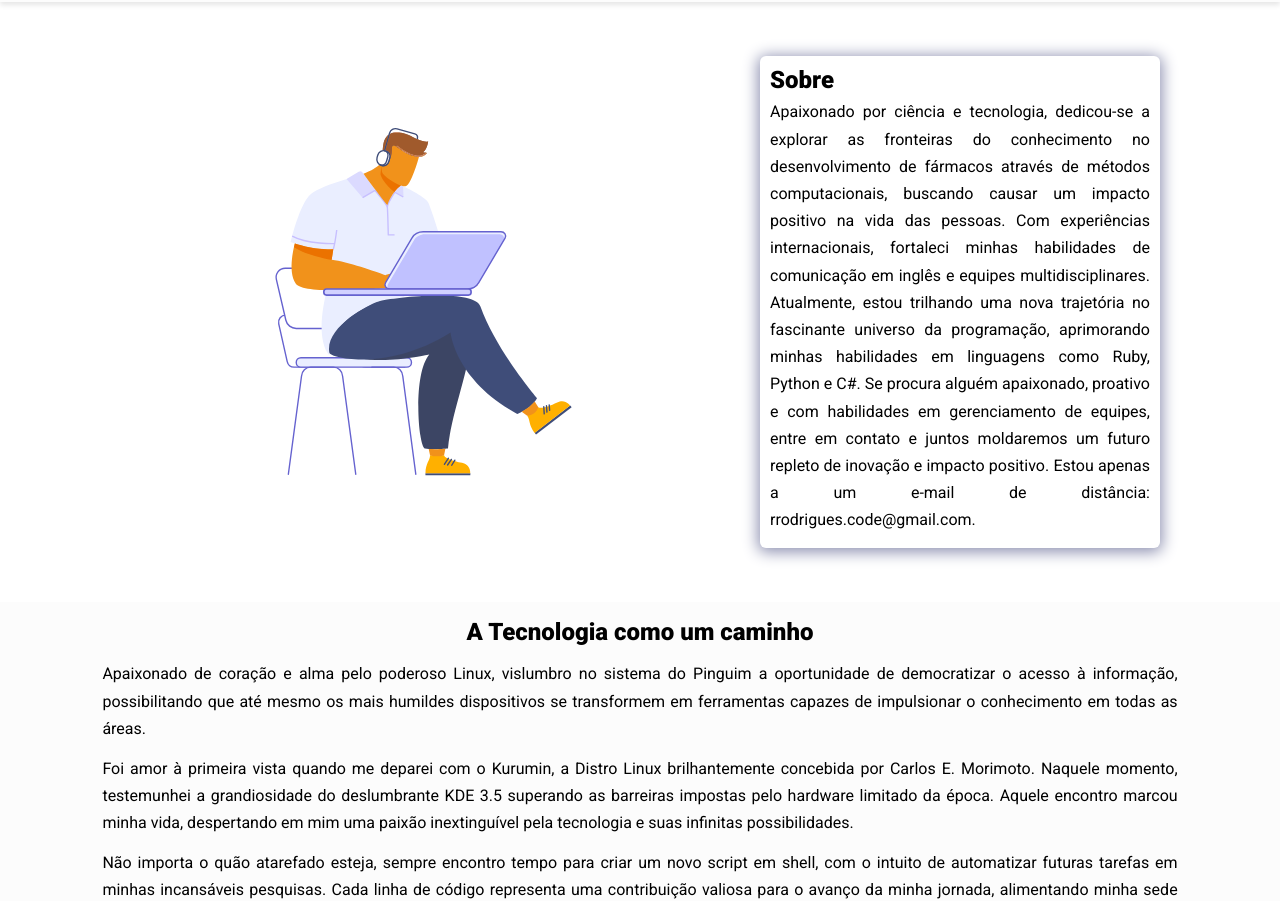
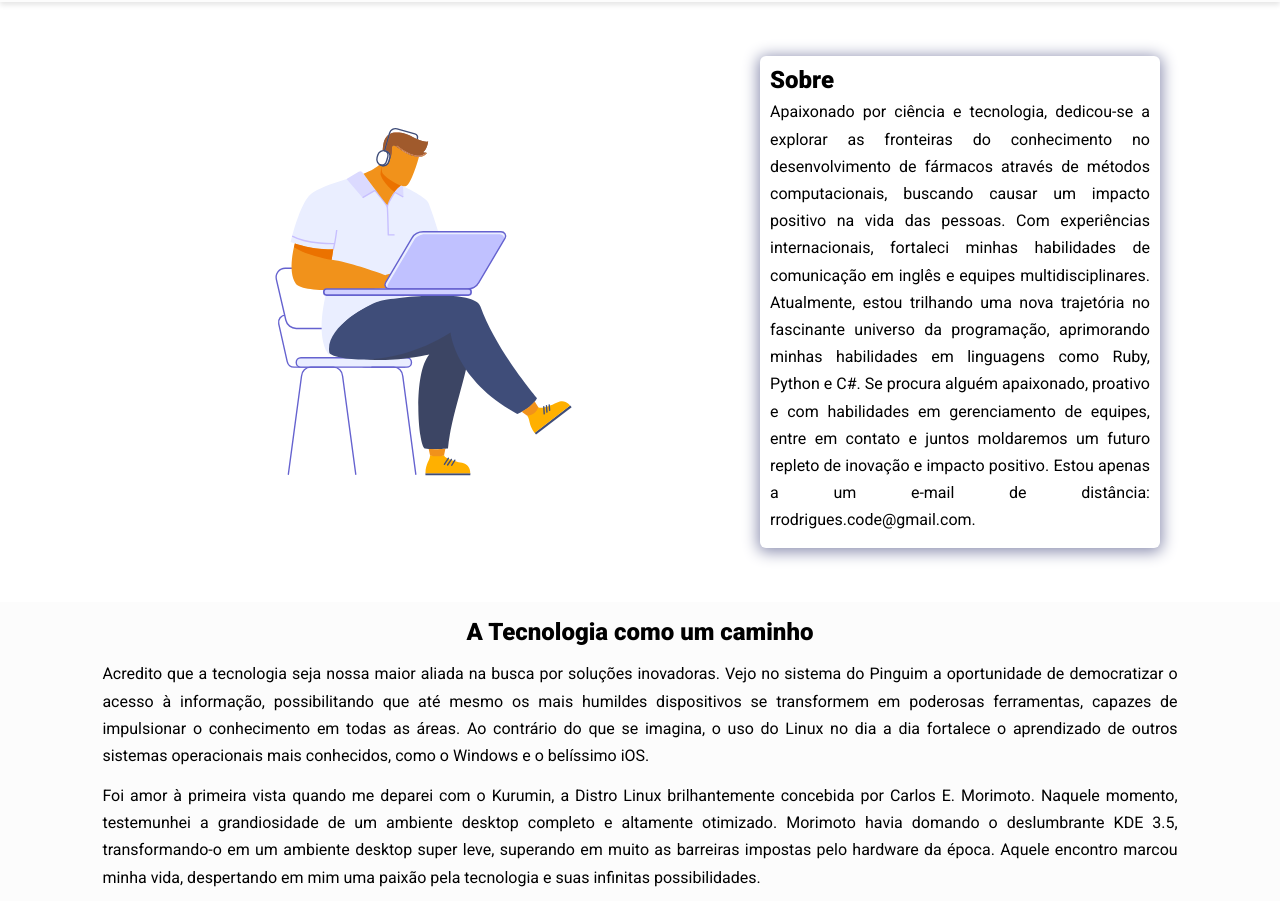
Before and after one commit to rrodrigues345/rrodrigues345.github.io, a plain HTML site: page index.html in a window 1280 px wide. Shown: the part 74-975 px from the top of the page. Drawn offline with nearby package versions, Linux system fonts and the light colour scheme; a script that the page names is missing.

Commit message:
Atualizando o Portfolio

```diff
--- a/index.html
+++ b/index.html
@@ -65,10 +65,11 @@
     <!-- Seção Mais sobre Mim: A tecnologia como um caminho -->
      <section class="more-about">
       <h2>A Tecnologia como um caminho</h2>
-      <p>Apaixonado de coração e alma pelo poderoso Linux, vislumbro no sistema do Pinguim a oportunidade de democratizar o acesso à informação, possibilitando que até mesmo os mais humildes dispositivos se transformem em ferramentas capazes de impulsionar o conhecimento em todas as áreas.</p>
-      <p>Foi amor à primeira vista quando me deparei com o Kurumin, a Distro Linux brilhantemente concebida por Carlos E. Morimoto. Naquele momento, testemunhei a grandiosidade do deslumbrante KDE 3.5 superando as barreiras impostas pelo hardware limitado da época. Aquele encontro marcou minha vida, despertando em mim uma paixão inextinguível pela tecnologia e suas infinitas possibilidades.</p>
+      <p>Acredito que a tecnologia seja nossa maior aliada na busca por soluções inovadoras.  Vejo no sistema do Pinguim a oportunidade de democratizar o acesso à informação, possibilitando que até mesmo os mais humildes dispositivos se transformem em poderosas ferramentas, capazes de impulsionar o conhecimento em todas as áreas. Ao contrário do que se imagina, o uso do Linux no dia a dia fortalece o aprendizado de outros sistemas operacionais mais conhecidos, como o Windows e o belíssimo iOS.</p>
+      <p>Foi amor à primeira vista quando me deparei com o Kurumin, a Distro Linux brilhantemente concebida por Carlos E. Morimoto. Naquele momento, testemunhei a grandiosidade de um ambiente desktop completo e altamente otimizado. Morimoto havia domando o deslumbrante KDE 3.5, transformando-o em um ambiente desktop super leve, superando em muito as barreiras impostas pelo hardware da época. Aquele encontro marcou minha vida, despertando em mim uma paixão pela tecnologia e suas infinitas possibilidades.      </p>
       <p>Não importa o quão atarefado esteja, sempre encontro tempo para criar um novo script em shell, com o intuito de automatizar futuras tarefas em minhas incansáveis pesquisas. Cada linha de código representa uma contribuição valiosa para o avanço da minha jornada, alimentando minha sede insaciável por inovação.</p>
-      <p>A tecnologia é minha bússola, minha aliada inquebrável na busca pelo progresso. E com o Linux como meu fiel companheiro, sinto-me invencível. Impulsionado por minha paixão e determinação, sigo em frente, desbravando novos horizontes tecnológicos e abrindo caminhos para um futuro promissor e repleto de conquistas.</p>
+      <p>A tecnologia é minha bússola, minha aliada inquebrável na busca pelo progresso. E com o Linux como meu fiel companheiro, sinto-me invencível. Impulsionado por minha paixão e determinação, sigo em frente, desbravando novos horizontes tecnológicos e abrindo caminhos para um futuro promissor e repleto de conquistas!</p>
+
     </section>
 
     <!-- Skills section -->
```
